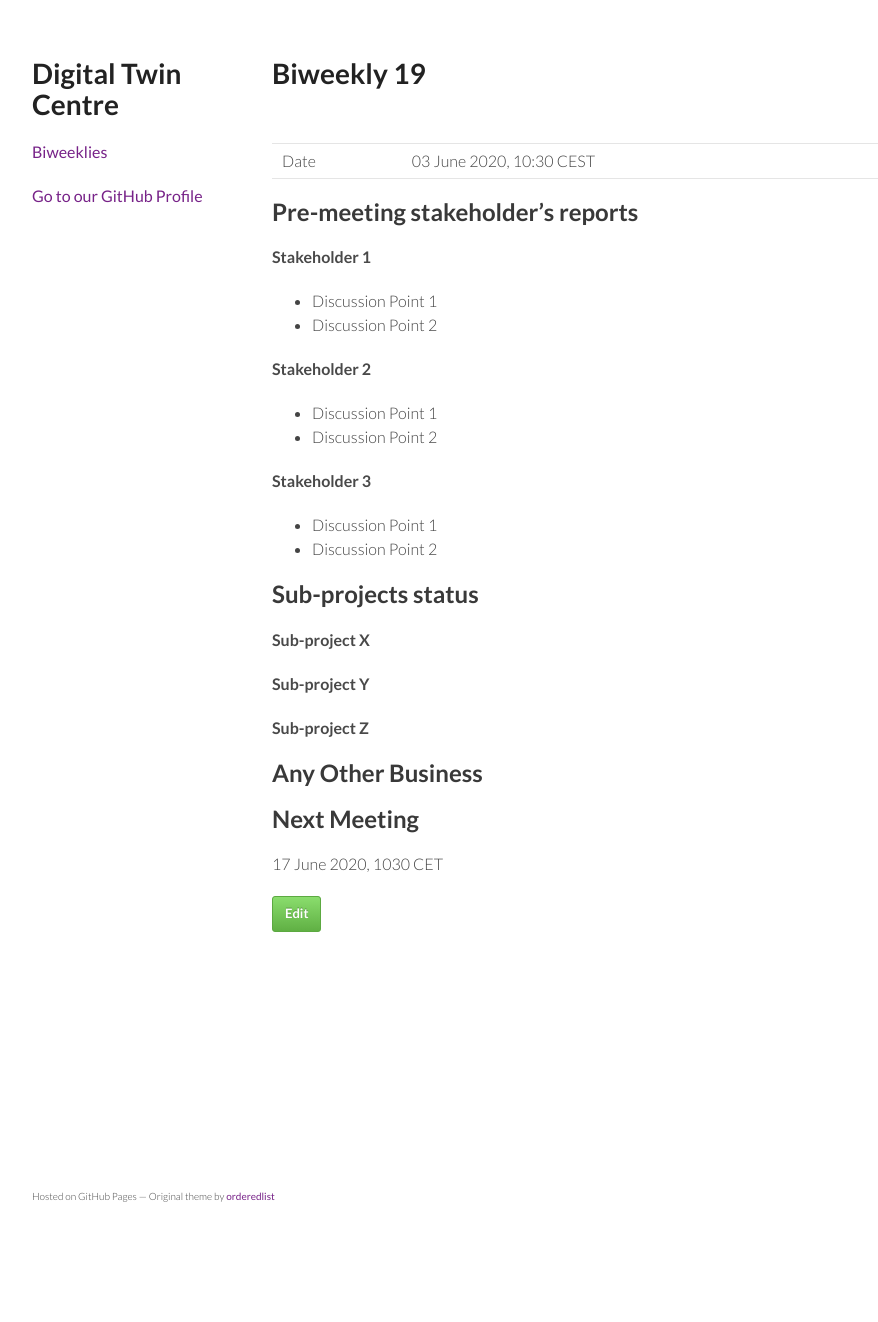
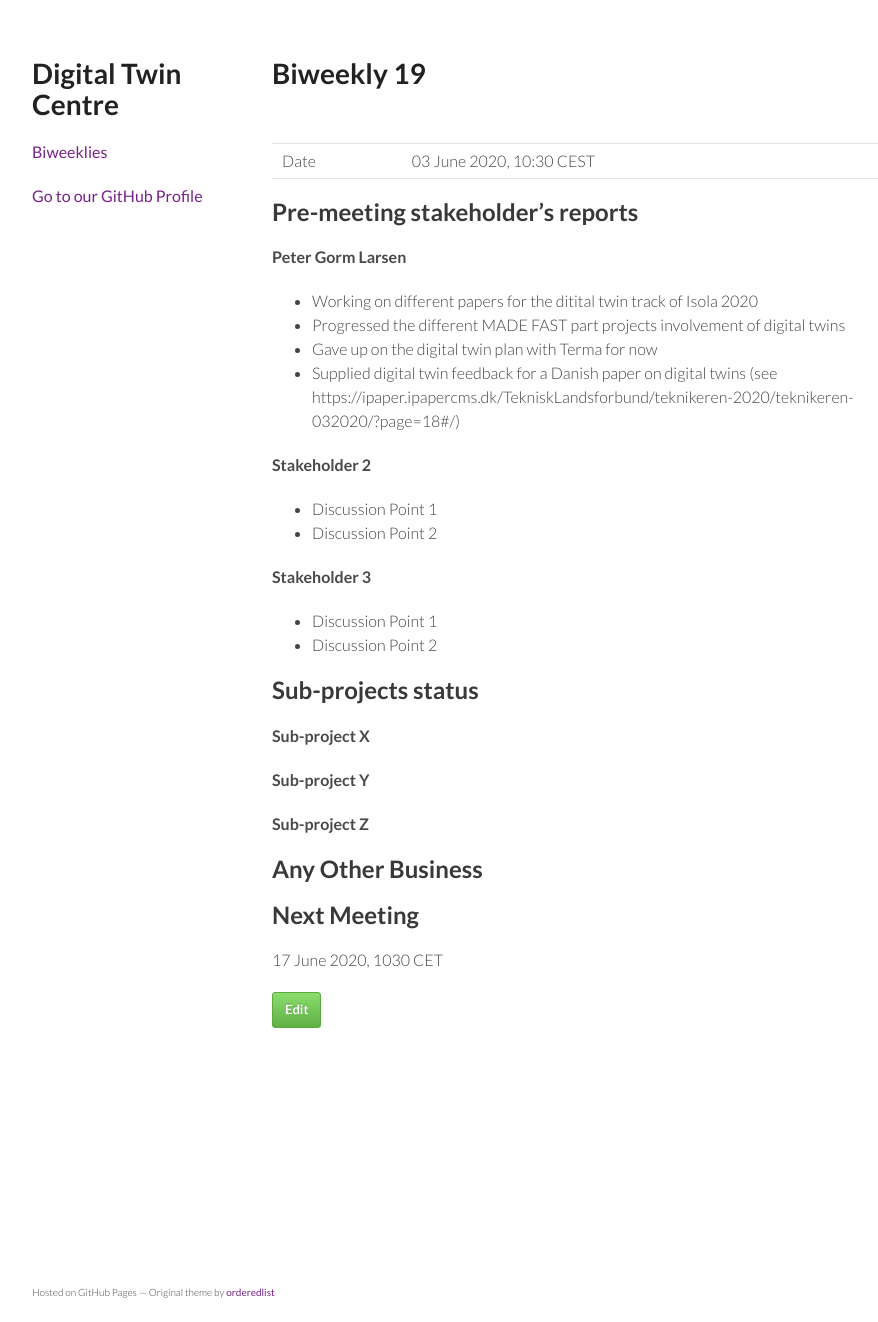
Before and after one commit to digitaltwincentre/digitaltwincentre.github.io, a Jekyll site: the page built from _biweeklies/Biweekly-19.md, in a window 1280 px wide. Shown: the whole page, without its empty margins (178-1056 px from the left). Built offline with Jekyll 4.4.1, drawn with Linux system fonts in a browser that asks for light colours; nearby versions of some CDN libraries; before the commit the page ends 1226 px from its top, so only the background shows below that.

Commit message:
Update Biweekly-19.md
PGL status

```diff
--- a/_biweeklies/Biweekly-19.md
+++ b/_biweeklies/Biweekly-19.md
@@ -20,9 +20,11 @@ date: 03 June 2020, 1030 CEST
 
 <!-- Please keep in mind that the minutes are publicly available.-->
 
-#### Stakeholder 1
-* Discussion Point 1
-* Discussion Point 2
+#### Peter Gorm Larsen
+* Working on different papers for the ditital twin track of Isola 2020
+* Progressed the different MADE FAST part projects involvement of digital twins
+* Gave up on the digital twin plan with Terma for now
+* Supplied digital twin feedback for a Danish paper on digital twins (see https://ipaper.ipapercms.dk/TekniskLandsforbund/teknikeren-2020/teknikeren-032020/?page=18#/)
 
 #### Stakeholder 2
 * Discussion Point 1
```
